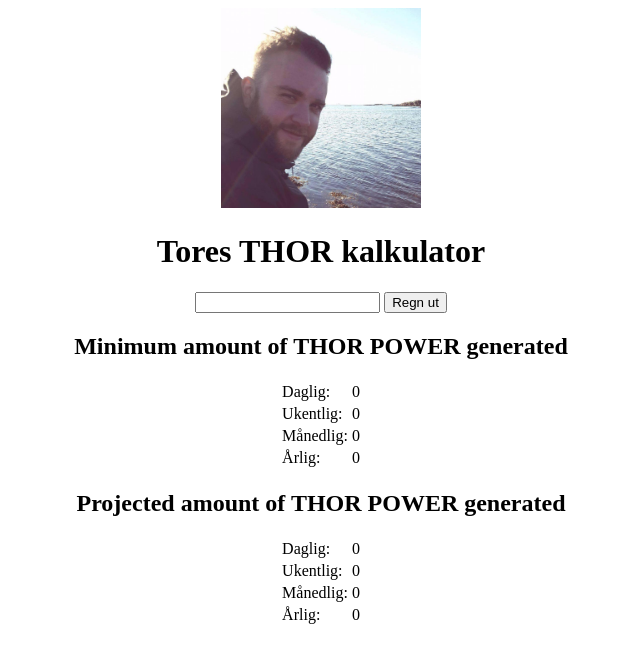
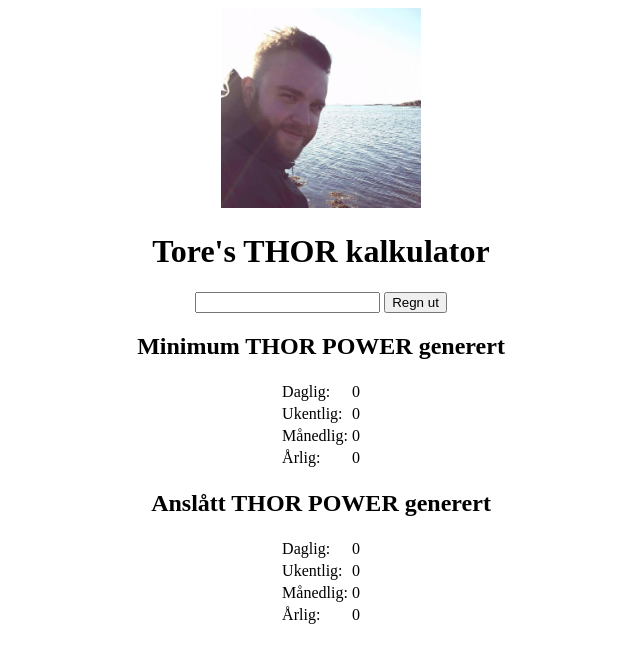
Before and after one commit to chriswils/vencalc, a plain HTML site: page index.html in a window 1280 px wide. Shown: the whole page, without its empty margins (319-959 px from the left). Drawn offline with Linux system fonts and the light colour scheme.

Commit message:
Language norwegian

```diff
--- a/index.html
+++ b/index.html
@@ -14,7 +14,7 @@
 <body>
 <div align="center">
     <img src="img/tore.jpg" alt="sexyass" style="width:200px;height:200px;">
-    <h1>Tores THOR kalkulator</h1>
+    <h1>Tore's THOR kalkulator</h1>
     <input type="number" id="coins">
 
     <input type="button" id="calc" name="Regn ut" value="Regn ut" onClick="calculate();">
@@ -30,7 +30,7 @@
         }
     </script>
 
-    <h2>Minimum amount of THOR POWER generated</h2>
+    <h2>Minimum THOR POWER generert</h2>
     <table>
     <tr>
         <td>Daglig:</td> <td id="daily_min">0</td>
@@ -45,7 +45,7 @@
     <td>Årlig:</td><td id="yearly_min">0</td>
     </tr>
     </table>
-    <h2>Projected amount of THOR POWER generated</h2>
+    <h2>Anslått THOR POWER generert</h2>
     <table>
         <tr>
             <td>Daglig:</td>
```
